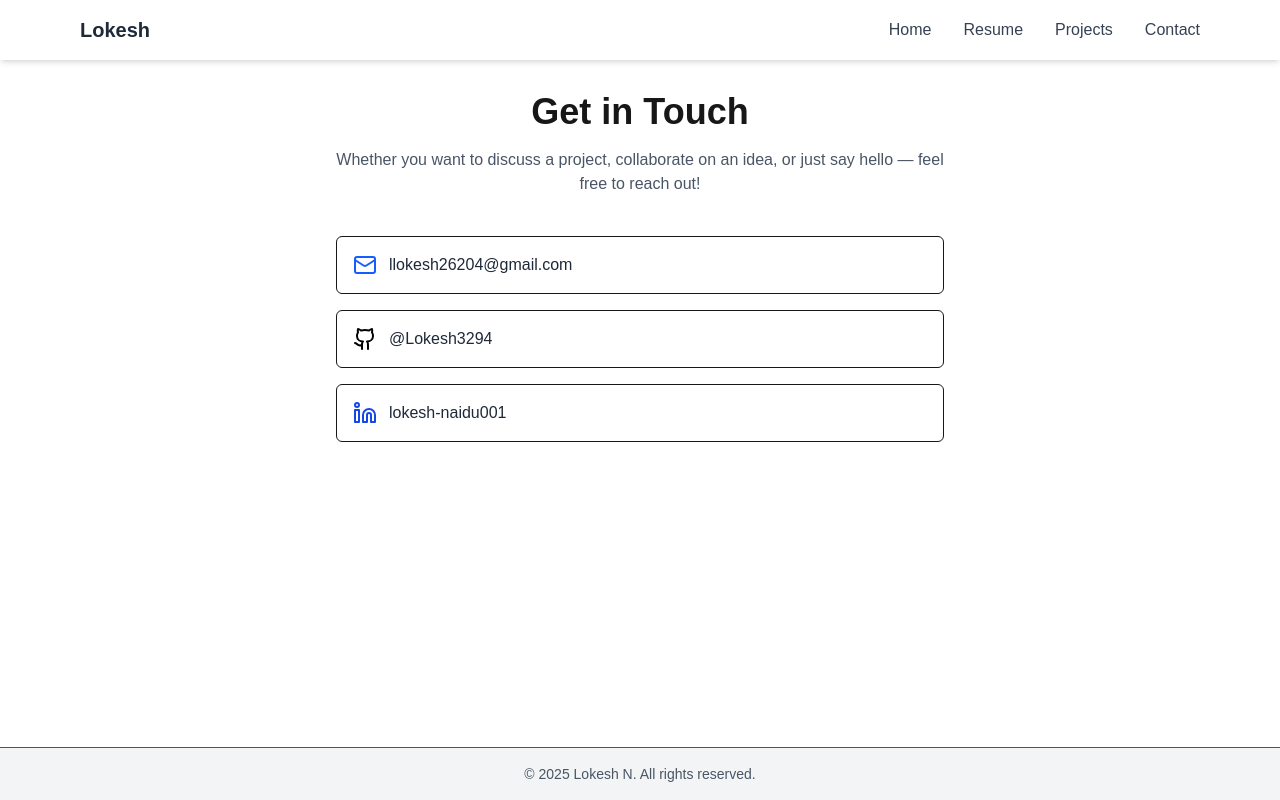
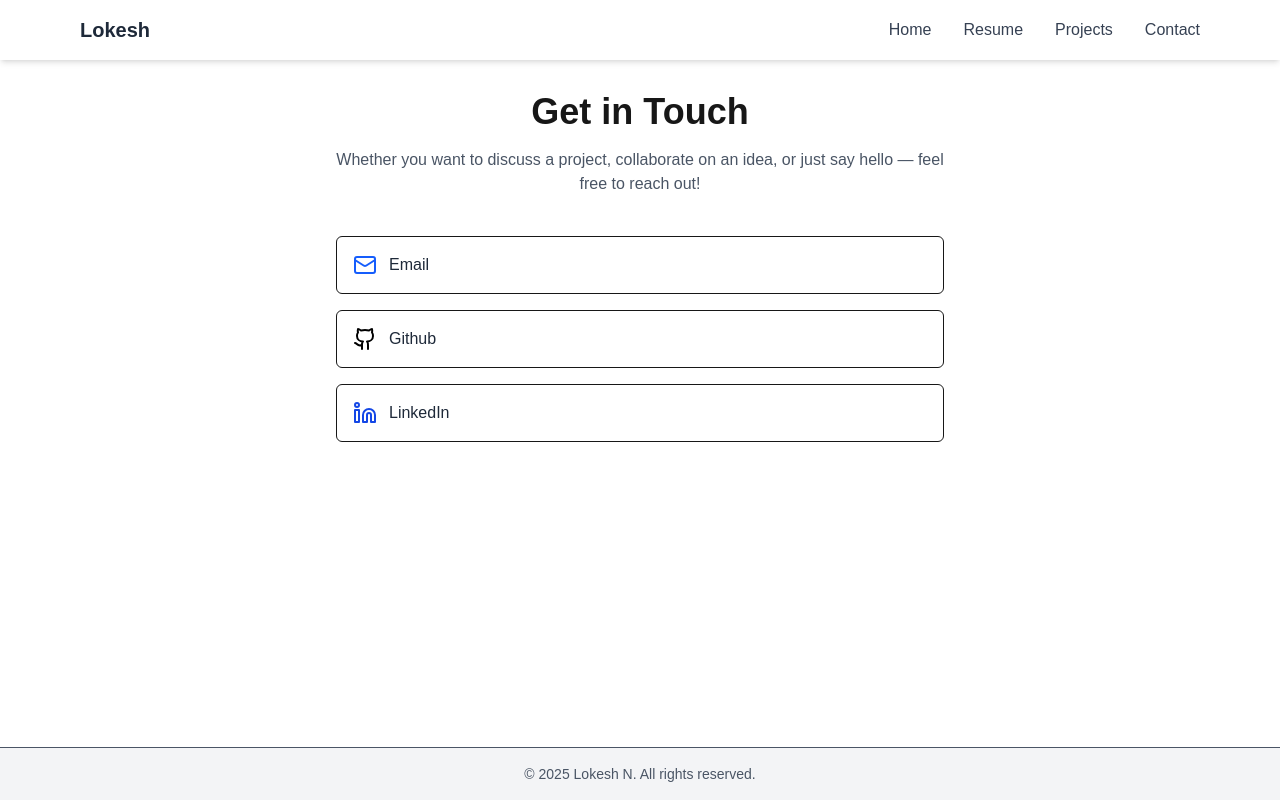
Before and after one commit to Lokesh3294/my-portfolio, a Next.js app: page /contact in a window 1280 px wide. Built offline with nearby package versions, Linux system fonts and the light colour scheme.

Commit message:
Updated the contact page

```diff
--- a/package.json
+++ b/package.json
@@ -24,5 +24,9 @@
     "eslint-config-next": "15.3.3",
     "tailwindcss": "^4",
     "typescript": "^5"
-  }
+  },
+  "description": "This is my personal developer portfolio built using **Next.js** and **TailwindCSS**. It showcases who I am, what I do, and the work I've done so far.",
+  "main": "index.js",
+  "author": "",
+  "license": "ISC"
 }
--- a/pages/contact.tsx
+++ b/pages/contact.tsx
@@ -19,7 +19,7 @@ export default function Contact() {
             className="flex items-center gap-3 p-4 border rounded-md hover:bg-gray-50 transition"
           >
             <Mail className="text-blue-600" />
-            <span className="text-gray-800">llokesh26204@gmail.com</span>
+            <span className="text-gray-800">Email</span>
           </a>
           <a
             href="https://github.com/Lokesh3294"
@@ -28,16 +28,16 @@ export default function Contact() {
             className="flex items-center gap-3 p-4 border rounded-md hover:bg-gray-50 transition"
           >
             <Github className="w-6 h-6 text-black dark:text-white" />
-            <span className="text-gray-800">@Lokesh3294</span>
+            <span className="text-gray-800">Github</span>
           </a>
           <a
-            href="https://www.linkedin.com/in/lokesh-naidu001"
+            href="https://www.linkedin.com/in/lokesh-naidu01/"
             target="_blank"
             rel="noopener noreferrer"
             className="flex items-center gap-3 p-4 border rounded-md hover:bg-gray-50 transition"
           >
             <Linkedin className="text-blue-700" />
-            <span className="text-gray-800">lokesh-naidu001</span>
+            <span className="text-gray-800">LinkedIn</span>
           </a>
         </div>
       </main>
```
Also changed, not shown: 1 other file (tests, documents, lock files or other folders).
